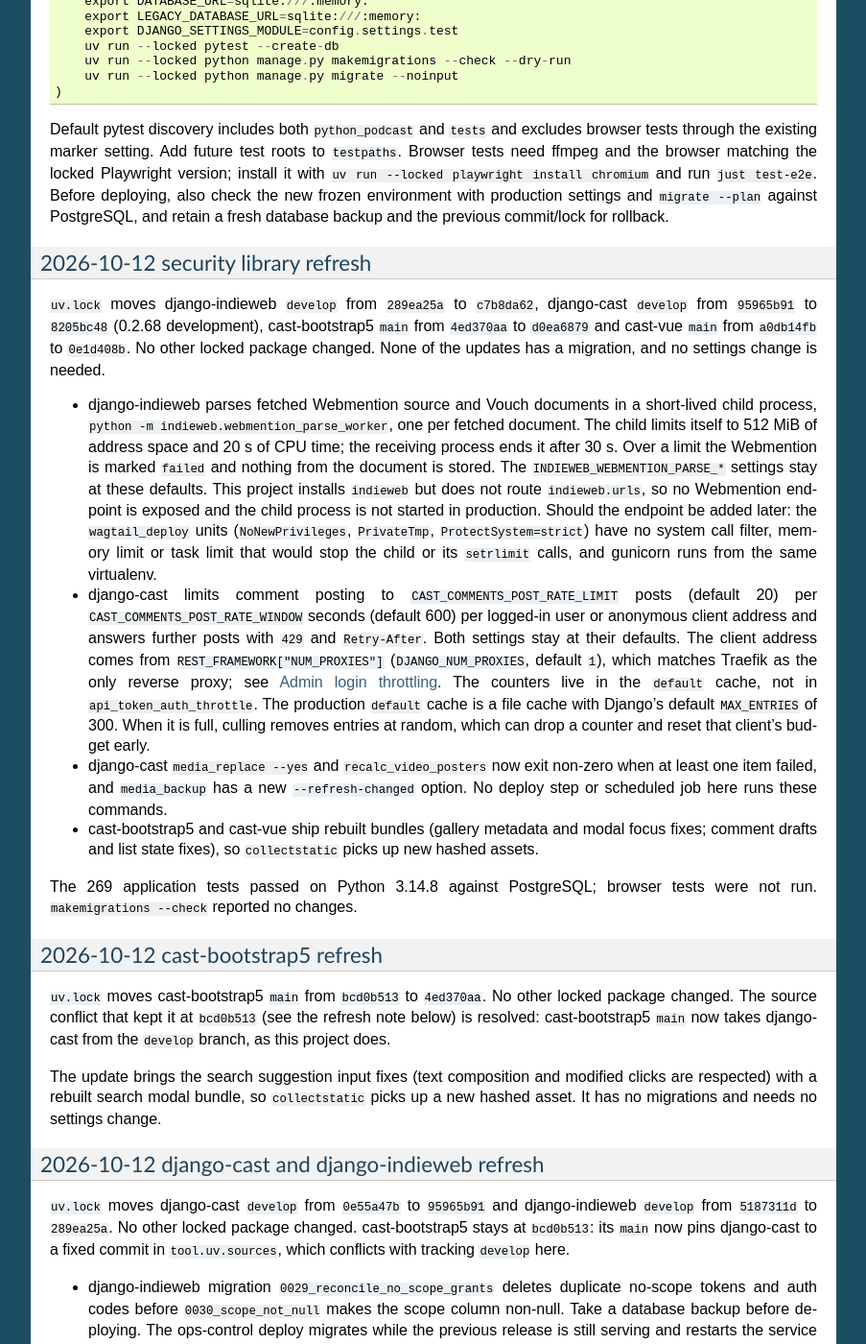
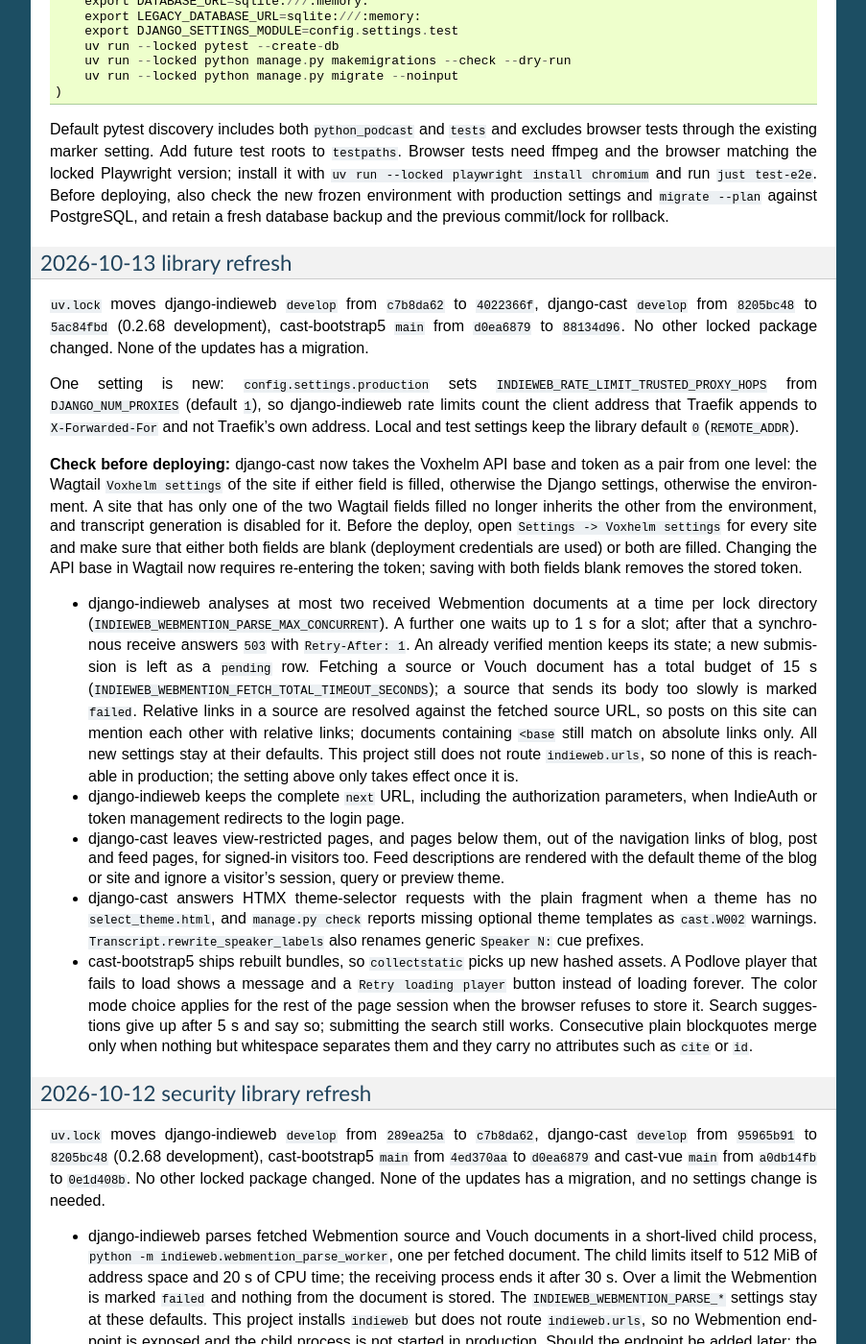
Before and after one commit to ephes/python-podcast, a Sphinx documentation site: the page built from docs/deploy.rst, in a window 1280 px wide and 1400 px high, scrolled down 1015 px. Shown: the whole window at 96% size, without its empty margins (198-1101 px from the left). Built offline with Sphinx 7.4.7, drawn with Linux system fonts in a browser that asks for light colours; some of the changed text lies outside the part shown.

Commit message:
Refresh django-cast, django-indieweb and theme pins
Set INDIEWEB_RATE_LIMIT_TRUSTED_PROXY_HOPS in production from the shared
proxy count and document the behaviour changes of the refreshed libraries.

```diff
--- a/docs/deploy.rst
+++ b/docs/deploy.rst
@@ -65,6 +65,65 @@
 chromium`` and run ``just test-e2e``. Before deploying, also check the new frozen
 environment with production settings and ``migrate --plan`` against PostgreSQL,
 and retain a fresh database backup and the previous commit/lock for rollback.
+
+2026-10-13 library refresh
+~~~~~~~~~~~~~~~~~~~~~~~~~~
+
+``uv.lock`` moves django-indieweb ``develop`` from ``c7b8da62`` to ``4022366f``,
+django-cast ``develop`` from ``8205bc48`` to ``5ac84fbd`` (0.2.68 development),
+cast-bootstrap5 ``main`` from ``d0ea6879`` to ``88134d96``.
+No other locked package changed. None of the updates has a migration.
+
+One setting is new: ``config.settings.production`` sets
+``INDIEWEB_RATE_LIMIT_TRUSTED_PROXY_HOPS`` from ``DJANGO_NUM_PROXIES`` (default
+``1``), so django-indieweb rate limits count the client address that Traefik
+appends to ``X-Forwarded-For`` and not Traefik's own address. Local and test
+settings keep the library default ``0`` (``REMOTE_ADDR``).
+
+**Check before deploying:** django-cast now takes the Voxhelm API base and
+token as a pair from one level: the Wagtail ``Voxhelm settings`` of the site
+if either field is filled, otherwise the Django settings, otherwise the
+environment. A site that has only one of the two Wagtail fields filled no
+longer inherits the other from the environment, and transcript generation is
+disabled for it. Before the deploy, open ``Settings -> Voxhelm settings`` for
+every site and make sure that either both fields are blank (deployment
+credentials are used) or both are filled. Changing the API base in Wagtail now
+requires re-entering the token; saving with both fields blank removes the
+stored token.
+
+* django-indieweb analyses at most two received Webmention documents at a
+  time per lock directory (``INDIEWEB_WEBMENTION_PARSE_MAX_CONCURRENT``). A
+  further one waits up to 1 s for a slot; after that a synchronous receive
+  answers ``503`` with ``Retry-After: 1``. An already verified mention keeps
+  its state; a new submission is left as a ``pending`` row. Fetching a
+  source or Vouch document has a total budget of 15 s
+  (``INDIEWEB_WEBMENTION_FETCH_TOTAL_TIMEOUT_SECONDS``); a source that sends
+  its body too slowly is marked ``failed``. Relative links in a source are
+  resolved against the fetched source URL, so posts on this site can mention
+  each other with relative links; documents containing ``<base`` still match
+  on absolute links only. All new settings stay at their defaults.
+  This project still does not route ``indieweb.urls``, so none of this is
+  reachable in production; the setting above only takes effect once it is.
+* django-indieweb keeps the complete ``next`` URL, including the
+  authorization parameters, when IndieAuth or token management redirects to
+  the login page.
+* django-cast leaves view-restricted pages, and pages below them, out of the
+  navigation links of blog, post and feed pages, for signed-in visitors too.
+  Feed descriptions are rendered with the default theme of the blog or site
+  and ignore a visitor's session, query or preview theme.
+* django-cast answers HTMX theme-selector requests with the plain fragment
+  when a theme has no ``select_theme.html``, and ``manage.py check`` reports
+  missing optional theme templates as ``cast.W002`` warnings.
+  ``Transcript.rewrite_speaker_labels`` also renames generic ``Speaker N:``
+  cue prefixes.
+* cast-bootstrap5 ships rebuilt bundles, so ``collectstatic`` picks up new
+  hashed assets. A Podlove player that fails to load shows a message and a
+  ``Retry loading player`` button instead of loading forever. The color mode
+  choice applies for the rest of the page session when the browser refuses to
+  store it. Search suggestions give up after 5 s and say so; submitting the
+  search still works. Consecutive plain blockquotes merge only when nothing
+  but whitespace separates them and they carry no attributes such as ``cite``
+  or ``id``.
 
 2026-10-12 security library refresh
 ~~~~~~~~~~~~~~~~~~~~~~~~~~~~~~~~~~~
@@ -317,9 +376,11 @@
 Voxhelm credentials should be supplied through deployment-managed environment
 variables rather than relying on the Wagtail database token field. Configure
 ``CAST_VOXHELM_API_BASE`` and ``CAST_VOXHELM_API_KEY`` in the shared
-environment used by both Gunicorn and the transcript worker; the Wagtail
-``Voxhelm settings`` token field may stay blank when the token comes from
-deployment secrets.
+environment used by both Gunicorn and the transcript worker, and leave both
+the API base and the token field of the Wagtail ``Voxhelm settings`` blank.
+django-cast takes the two values as a pair from one level: a site with only
+one of the two Wagtail fields filled does not inherit the other from the
+environment, and transcript generation is disabled for it.
 
 Known-speaker recognition
 -------------------------
```
Also changed, not shown: 3 other files.
